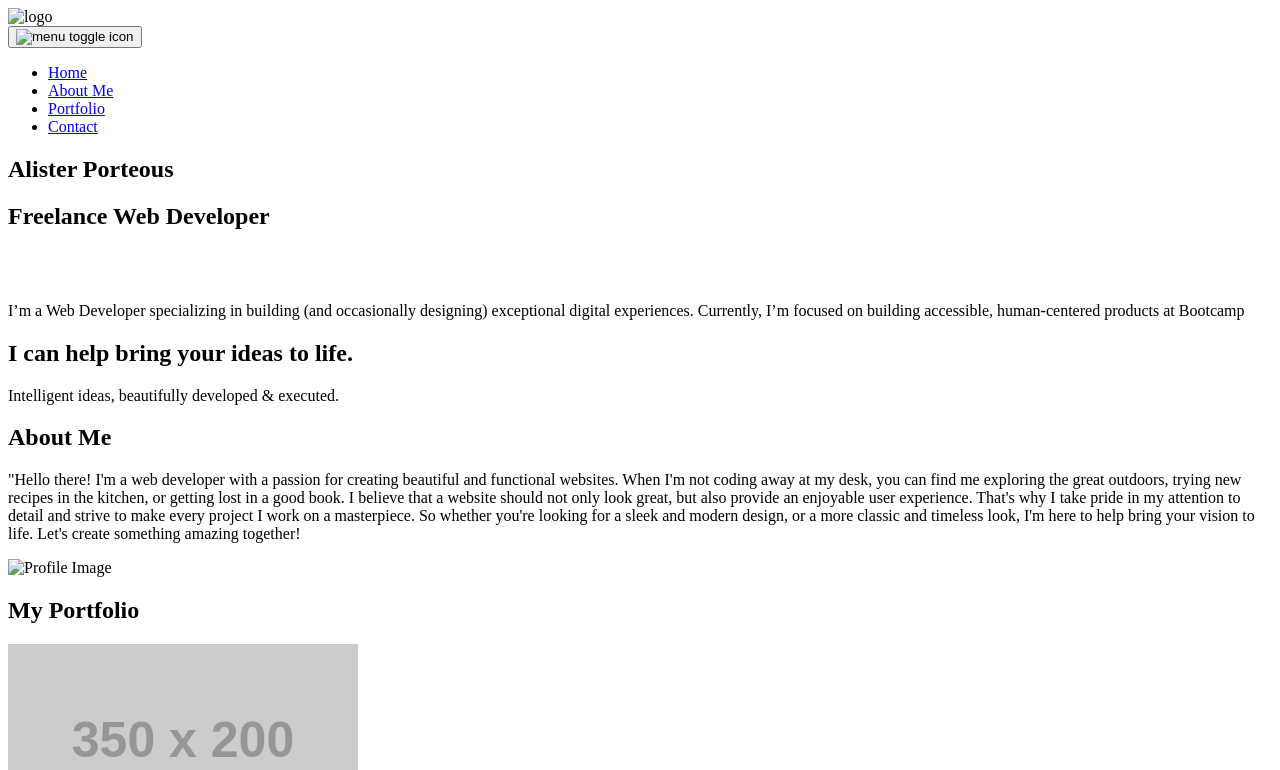
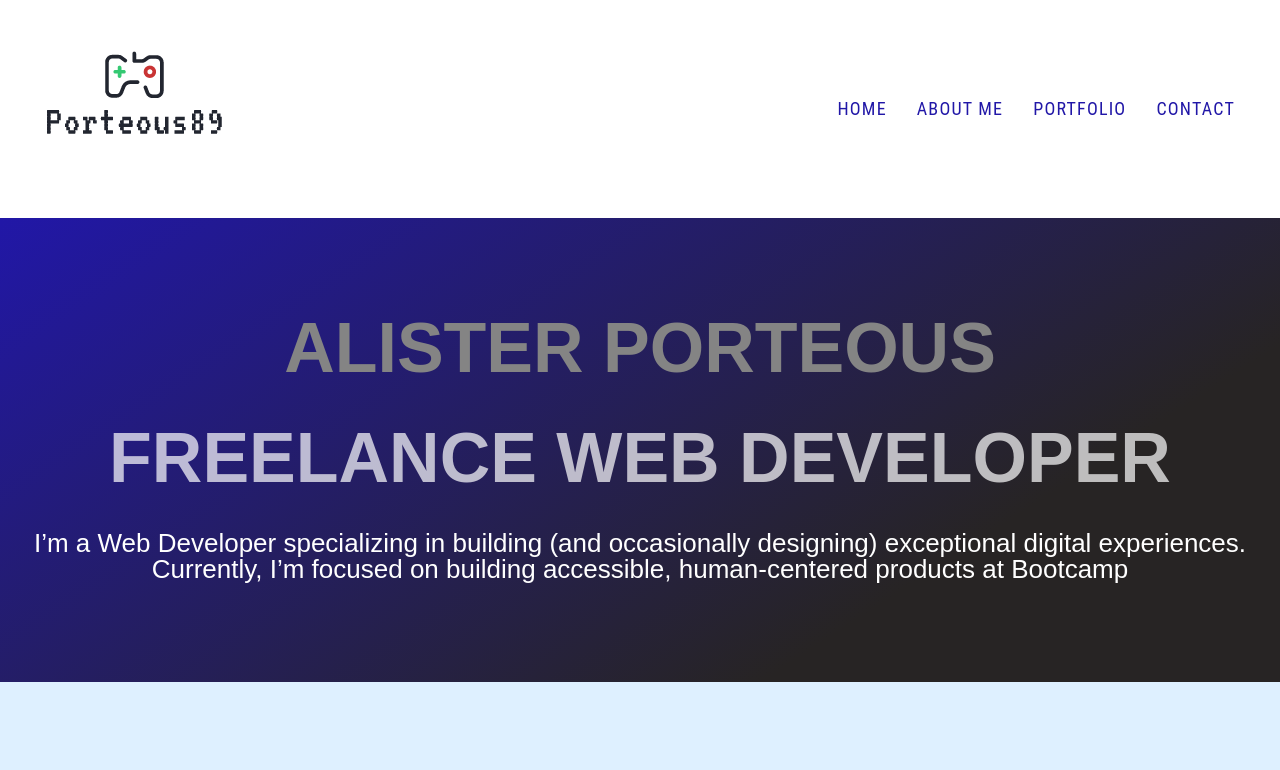
Before and after one commit to porteous89/alisters-dev-portfolio, a plain HTML site: page index.html in a window 1280 px wide. Shown: the top 770 px of the page. Drawn offline with Linux system fonts and the light colour scheme; the site is published under a folder, as on GitHub Pages, so addresses that start at the root find nothing; placeholder pictures from the web are drawn by us.

Commit message:
removed svg file from css causing issues

```diff
--- a/assets/style.css
+++ b/assets/style.css
@@ -204,7 +204,6 @@ html {
     height: auto;
     display: block;
     margin: 0 auto;
-    background: url("./assets/svg/soap.svg");
     background-repeat: no-repeat;
     background-position: top right;
     background-size: contain;
--- a/index.html
+++ b/index.html
@@ -6,17 +6,17 @@
   <meta name="viewport" content="width=device-width, initial-scale=1.0">
   <title>Alister Porteous - Portfolio</title>
   <meta http-equiv="Permissions-Policy" content="interest-cohort=()">
-  <link rel="stylesheet" href="/assets/reset.css" />
-  <link rel="stylesheet" href="/assets/style.css" />
+  <link rel="stylesheet" href="assets/reset.css" />
+  <link rel="stylesheet" href="assets/style.css" />
 </head>
 
 <body>
     <header>
     <nav class="site-header">
         <div class="nav-logo">
-            <img class="logo-img" src="/assets/images/top-logo.png" alt="logo">
+            <img class="logo-img" src="assets/images/top-logo.png" alt="logo">
         </div>
-        <button class="hamburger"><img src="/assets/images/icons8-hamburger-menu-24.png" alt="menu toggle icon" width="100px" height="100px"></button>
+        <button class="hamburger"><img src="assets/images/icons8-hamburger-menu-24.png" alt="menu toggle icon" width="100px" height="100px"></button>
         <div class="nav-links">
           <ul>
             <li><a href="index.html">Home</a></li>
@@ -49,7 +49,7 @@
         <p class="about-me-para">"Hello there! I'm a web developer with a passion for creating beautiful and functional websites. When I'm not coding away at my desk, you can find me exploring the great outdoors, trying new recipes in the kitchen, or getting lost in a good book. I believe that a website should not only look great, but also provide an enjoyable user experience. That's why I take pride in my attention to detail and strive to make every project I work on a masterpiece. So whether you're looking for a sleek and modern design, or a more classic and timeless look, I'm here to help bring your vision to life. Let's create something amazing together!</p>
       </div>
       <div class="about-me-image">
-        <img class="profile-img" src="/assets/images/ElCunto.jpg" alt="Profile Image">
+        <img class="profile-img" src="assets/images/ElCunto.jpg" alt="Profile Image">
       </div>
       </div>
     </div>
@@ -99,7 +99,7 @@
       <footer class="site-footer">
         <div class="content site-footer--content">
           <div class="footer-left">
-            <img src="/assets/images/footer-logo.png" alt="logo" width="200" height="200">
+            <img src="assets/images/footer-logo.png" alt="logo" width="200" height="200">
           </div>
           <div class="footer-right">
             <address>
```
